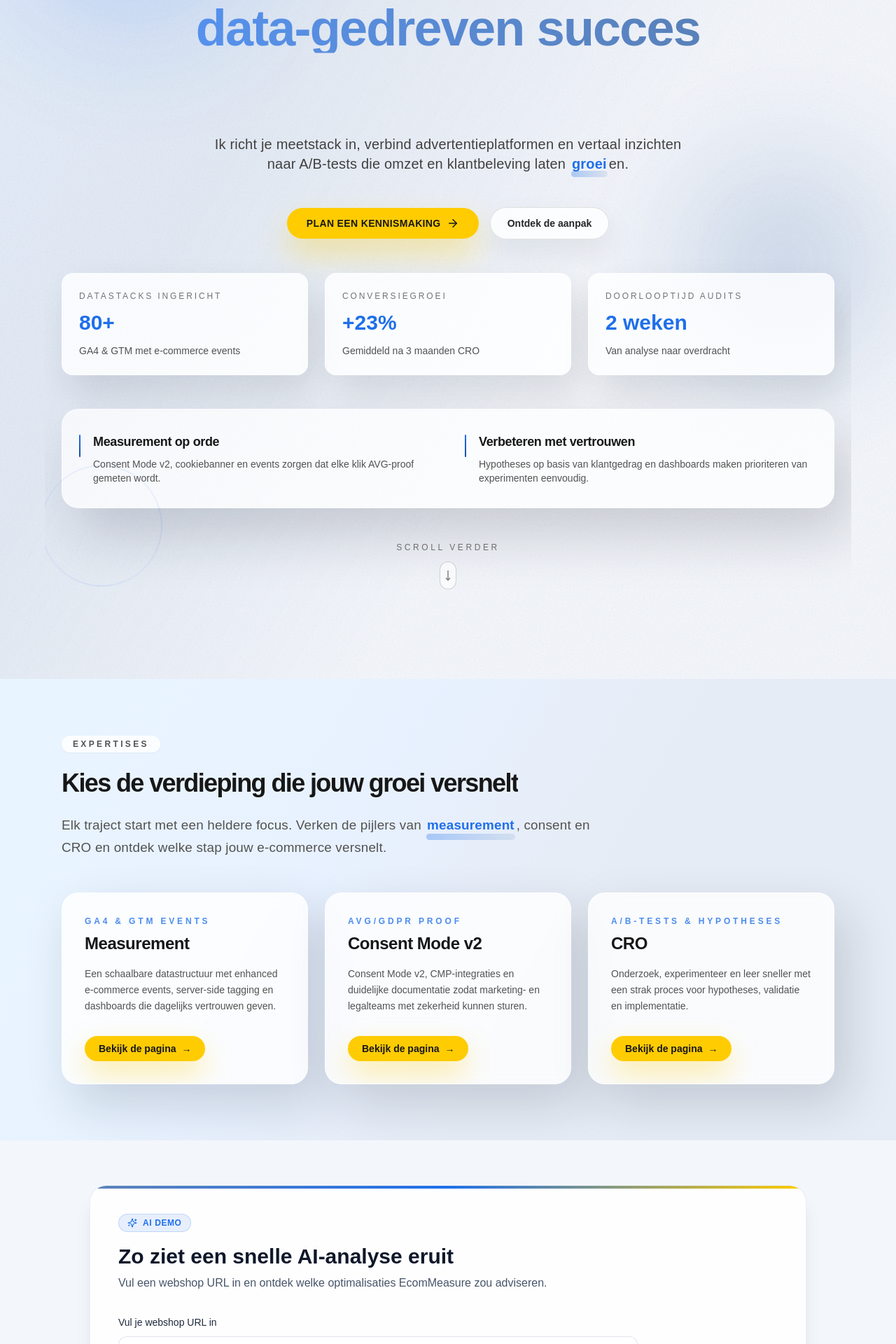
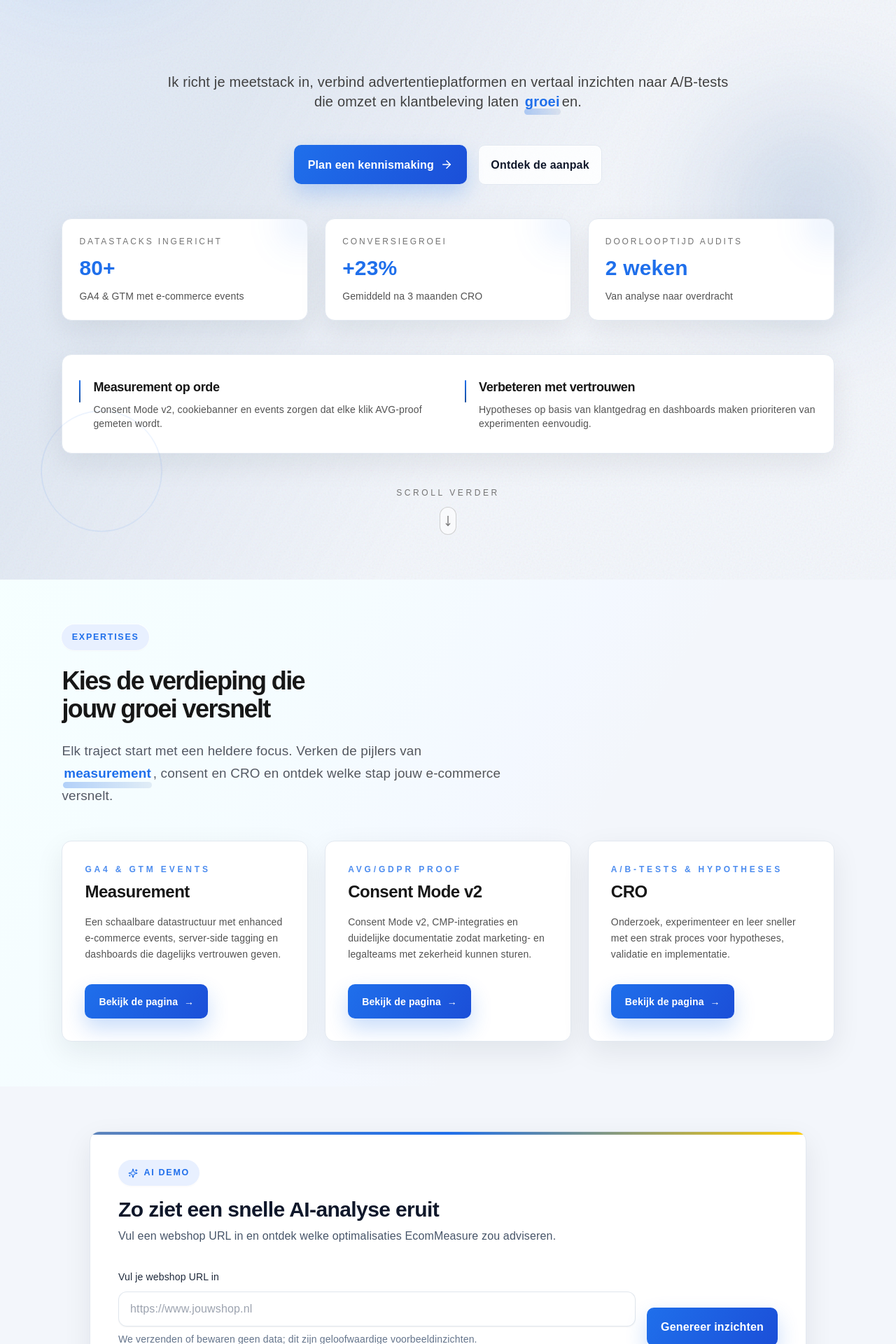
Before and after one commit to ProjectBibo/EcomMeasure3, a React (Vite) app: page / in a window 1280 px wide. Shown: the part 400-2320 px from the top of the page at 70% size. Built offline with nearby package versions, Linux system fonts and the light colour scheme.

Commit message:
refactor(ui): world-class clean UX system + site-wide redesign

```diff
--- a/src/components/AiInsightDemo.jsx
+++ b/src/components/AiInsightDemo.jsx
@@ -69,17 +69,18 @@ export default function AiInsightDemo() {
   };
 
   return (
-    <section className="relative w-full px-4 py-16 sm:px-6 lg:px-8">
-      <div className="relative mx-auto flex w-full max-w-5xl flex-col overflow-hidden rounded-3xl border border-slate-200/70 bg-white/85 p-8 shadow-xl backdrop-blur dark:border-slate-700/70 dark:bg-slate-900/70 md:p-10">
+    <section className="section-shell">
+      <div className="layout-shell">
+        <div className="relative mx-auto flex w-full max-w-5xl flex-col overflow-hidden card-surface bg-white/95 p-8 md:p-10 dark:bg-white/5">
           <div className="pointer-events-none absolute inset-x-0 top-0 h-1 bg-gradient-to-r from-brand-teal/70 via-brand-blue to-brand-yellow dark:via-brand-blue/90" aria-hidden="true" />
           <div className="mb-8 flex flex-col gap-4 md:flex-row md:items-end md:justify-between">
             <div>
-            <span className="inline-flex items-center gap-2 rounded-full border border-brand-blue/20 bg-brand-blue/10 px-3 py-1 text-xs font-semibold uppercase tracking-wider text-brand-blue dark:border-brand-blue/30 dark:bg-brand-blue/15 dark:text-brand-yellow">
+              <span className="eyebrow shadow-sm ring-1 ring-white/70 backdrop-blur dark:ring-white/10">
                 <Sparkles className="h-3.5 w-3.5" aria-hidden="true" />
                 {copy.badge}
               </span>
               <h2 className="mt-4 text-2xl font-semibold text-slate-900 dark:text-slate-100 sm:text-3xl">{copy.title}</h2>
-            <p className="mt-2 max-w-2xl text-base text-slate-600 dark:text-slate-300">{copy.description}</p>
+              <p className="mt-2 max-w-2xl text-base text-slate-600 dark:text-slate-300 prose-limiter">{copy.description}</p>
             </div>
           </div>
           <form className="flex flex-col gap-4 md:flex-row" onSubmit={handleSubmit}>
@@ -104,19 +105,12 @@ export default function AiInsightDemo() {
               </p>
             </div>
             <div className="md:self-end">
-            <button
-              type="submit"
-              className="inline-flex w-full items-center justify-center gap-2 rounded-xl bg-brand-blue px-5 py-3 text-base font-semibold text-white shadow-lg shadow-brand-blue/25 transition focus-visible:outline focus-visible:outline-2 focus-visible:outline-offset-2 focus-visible:outline-brand-blue hover:bg-brand-teal hover:shadow-brand-teal/30 dark:bg-brand-teal dark:hover:bg-brand-blue"
-            >
+              <button type="submit" className="button-primary px-5 py-3 w-full">
                 {copy.button}
               </button>
             </div>
           </form>
-        <div
-          className="mt-10"
-          role="status"
-          aria-live="polite"
-        >
+          <div className="mt-10" role="status" aria-live="polite">
             {selectedInsights.length > 0 && (
               <div
                 ref={resultsRef}
@@ -152,6 +146,7 @@ export default function AiInsightDemo() {
             )}
           </div>
         </div>
+      </div>
     </section>
   );
 }
--- a/src/components/FocusAreas.jsx
+++ b/src/components/FocusAreas.jsx
@@ -75,17 +75,17 @@ export default function FocusAreas() {
   const navigateWithTransition = useViewTransitionNavigate();
 
   return (
-    <section className="relative overflow-hidden bg-surface-soft py-20 dark:bg-surface-dark">
+    <section className="relative overflow-hidden section-shell">
       <div className="absolute inset-0 pointer-events-none">
         <div className="story-stripe" aria-hidden />
       </div>
-      <div className="relative mx-auto max-w-6xl px-6">
+      <div className="layout-shell">
         <motion.span
           initial={shouldReduceMotion ? false : { opacity: 0, y: 16 }}
           whileInView={shouldReduceMotion ? { opacity: 1 } : { opacity: 1, y: 0 }}
           viewport={shouldReduceMotion ? undefined : { once: true }}
           transition={shouldReduceMotion ? undefined : { duration: 0.6 }}
-          className="inline-flex items-center rounded-full bg-white/80 px-4 py-1 text-xs font-semibold uppercase tracking-[0.28em] text-neutral-600 shadow-sm backdrop-blur dark:bg-white/10 dark:text-gray-300"
+          className="eyebrow shadow-sm ring-1 ring-white/70 backdrop-blur dark:ring-white/10"
         >
           {copy.badge}
         </motion.span>
@@ -94,7 +94,7 @@ export default function FocusAreas() {
           whileInView={shouldReduceMotion ? { opacity: 1 } : { opacity: 1, y: 0 }}
           viewport={shouldReduceMotion ? undefined : { once: true }}
           transition={shouldReduceMotion ? undefined : { delay: 0.1, duration: 0.6 }}
-          className="mt-6 max-w-3xl space-y-4"
+          className="mt-6 max-w-3xl space-y-4 prose-limiter"
         >
           <AnimatedHeading className="vt-heading text-3xl font-bold tracking-tight text-neutral-900 dark:text-white sm:text-4xl">
             {copy.title}
@@ -116,7 +116,7 @@ export default function FocusAreas() {
               viewport={shouldReduceMotion ? undefined : { once: true }}
               transition={shouldReduceMotion ? undefined : { delay: 0.12 * index, duration: 0.55 }}
               data-tilt-card
-              className="group relative flex h-full flex-col overflow-hidden rounded-3xl border border-white/70 bg-white/80 p-8 shadow-[18px_28px_70px_rgba(15,23,42,0.16)] backdrop-blur transition-[box-shadow,transform] duration-500 hover:shadow-[24px_34px_90px_rgba(15,23,42,0.22)] focus-visible:shadow-[24px_34px_90px_rgba(15,23,42,0.22)] dark:border-white/10 dark:bg-white/10 dark:shadow-[18px_30px_80px_rgba(2,6,23,0.55)] dark:hover:shadow-[22px_32px_95px_rgba(2,6,23,0.65)]"
+              className="group relative flex h-full flex-col overflow-hidden card-surface bg-white/95 p-8 dark:bg-white/5"
             >
               <div
                 aria-hidden
@@ -140,7 +140,7 @@ export default function FocusAreas() {
               <div className="mt-8 flex flex-1 items-end">
                 <Link
                   to={card.to}
-                  className="inline-flex items-center gap-2 rounded-full bg-brand-yellow px-5 py-2 text-sm font-semibold text-neutral-900 shadow-[0_18px_40px_rgba(255,204,2,0.35)] transition hover:-translate-y-0.5 hover:bg-brand-yellow-dark hover:shadow-[0_24px_50px_rgba(255,204,2,0.45)] focus:outline-none focus-visible:ring-2 focus-visible:ring-brand-yellow-dark"
+                  className="button-primary px-5 py-2 text-sm"
                   onClick={createViewTransitionClickHandler(navigateWithTransition, card.to)}
                 >
                   {language === "nl" ? "Bekijk de pagina" : "View details"}
--- a/src/components/Hero.jsx
+++ b/src/components/Hero.jsx
@@ -60,18 +60,18 @@ export default function Hero() {
   const activePhrase = rotatingPhrases[phraseIndex] ?? "";
 
   return (
-    <section id="hero" data-snap-section className="relative isolate overflow-hidden">
+    <section id="hero" data-snap-section className="relative isolate overflow-hidden section-shell">
       <div className="story-stripe" aria-hidden />
-      <div className="glow-orb glow-orb--primary -top-32 -left-24 h-[36rem] w-[36rem]" aria-hidden />
-      <div className="glow-orb glow-orb--primary-soft top-1/3 -right-20 h-[30rem] w-[30rem]" aria-hidden />
+      <div className="glow-orb glow-orb--primary -top-32 -left-24 h-[28rem] w-[28rem] opacity-70" aria-hidden />
+      <div className="glow-orb glow-orb--primary-soft top-1/3 -right-20 h-[26rem] w-[26rem] opacity-70" aria-hidden />
       <div className="grain-overlay" aria-hidden />
 
-      <div className="relative max-w-6xl mx-auto px-6 py-28 sm:py-32 flex flex-col items-center text-center gap-12 vt-hero-visual">
+      <div className="layout-shell relative flex flex-col items-center text-center gap-12">
         <motion.span
           initial={shouldReduceMotion ? false : { opacity: 0, y: -12 }}
           animate={{ opacity: 1, y: 0 }}
           transition={shouldReduceMotion ? undefined : { duration: 0.7, ease: "easeOut" }}
-          className="inline-flex items-center gap-2 rounded-full border border-white/70 bg-white/80 px-4 py-1 text-xs font-semibold uppercase tracking-[0.2em] text-neutral-700 shadow-sm backdrop-blur dark:border-white/20 dark:bg-white/10 dark:text-white"
+          className="eyebrow shadow-sm ring-1 ring-white/70 backdrop-blur dark:ring-white/10"
         >
           <Sparkles size={14} /> {t.badge}
         </motion.span>
@@ -80,7 +80,7 @@ export default function Hero() {
           initial={shouldReduceMotion ? false : { opacity: 0, y: 40 }}
           animate={{ opacity: 1, y: 0 }}
           transition={shouldReduceMotion ? undefined : { duration: 0.8, ease: "easeOut" }}
-          className="text-balance text-4xl sm:text-5xl md:text-6xl lg:text-7xl font-extrabold tracking-tight leading-tight text-neutral-900 dark:text-white vt-hero-title focus:outline-none"
+          className="text-balance font-extrabold tracking-tight leading-tight text-neutral-900 dark:text-white vt-hero-title focus:outline-none"
           data-focus-target
           tabIndex={-1}
         >
@@ -149,7 +149,7 @@ export default function Hero() {
           language={language}
           highlight
           delay={0.18}
-          className="mx-auto max-w-2xl text-lg sm:text-xl text-neutral-700 dark:text-gray-300"
+          className="mx-auto max-w-3xl text-lg sm:text-xl text-neutral-700 dark:text-gray-300 prose-limiter"
         />
 
         <motion.div
@@ -159,17 +159,17 @@ export default function Hero() {
           className="flex flex-wrap items-center justify-center gap-4"
         >
           <MotionLink
-            whileHover={shouldReduceMotion ? undefined : { scale: 1.01 }}
-            whileTap={shouldReduceMotion ? undefined : { scale: 0.97 }}
+            whileHover={shouldReduceMotion ? undefined : { scale: 1.005 }}
+            whileTap={shouldReduceMotion ? undefined : { scale: 0.98 }}
             to="/contact"
-            className="inline-flex items-center gap-2 rounded-full bg-brand-yellow px-7 py-3 text-sm font-semibold uppercase tracking-wide text-neutral-900 shadow-[0_22px_44px_rgba(255,204,2,0.35)] transition hover:-translate-y-0.5 hover:bg-brand-yellow-dark focus:outline-none focus-visible:ring-2 focus-visible:ring-brand-yellow-dark focus-visible:ring-offset-2"
+            className="button-primary"
             onClick={handlePrimaryCtaClick}
           >
             {t.primaryCta} <ArrowRight size={18} />
           </MotionLink>
           <Link
             to="/measurement"
-            className="inline-flex items-center gap-2 rounded-full border border-neutral-300/70 bg-white/80 px-6 py-3 text-sm font-semibold text-neutral-800 shadow-[inset_0_1px_0_rgba(255,255,255,0.85),0_18px_40px_rgba(15,23,42,0.08)] backdrop-blur transition hover:-translate-y-0.5 hover:shadow-[inset_0_1px_0_rgba(255,255,255,0.9),0_24px_55px_rgba(15,23,42,0.16)] dark:border-white/15 dark:bg-white/10 dark:text-gray-100 dark:shadow-[inset_0_1px_0_rgba(255,255,255,0.18),0_20px_50px_rgba(2,6,23,0.5)]"
+            className="button-secondary"
             onClick={handleSecondaryCtaClick}
           >
             {t.secondaryCta}
@@ -186,7 +186,7 @@ export default function Hero() {
             <div
               key={item.label}
               data-tilt-card
-              className="group relative overflow-hidden rounded-2xl border border-white/60 bg-white/80 px-6 py-6 text-left shadow-[12px_24px_50px_rgba(15,23,42,0.12)] backdrop-blur transition-[box-shadow,transform] duration-500 hover:shadow-[18px_32px_70px_rgba(15,23,42,0.24)] focus-visible:shadow-[18px_32px_70px_rgba(15,23,42,0.24)] dark:border-white/10 dark:bg-white/10 dark:shadow-[12px_24px_55px_rgba(2,6,23,0.6)] dark:hover:shadow-[16px_28px_70px_rgba(2,6,23,0.68)]"
+              className="group relative overflow-hidden card-surface px-6 py-6 text-left bg-white/95 dark:bg-white/5"
             >
               <div
                 className="pointer-events-none absolute inset-0 rounded-2xl opacity-0 transition-opacity duration-500 group-hover:opacity-100"
@@ -196,8 +196,8 @@ export default function Hero() {
                     "inset 2px 2px 6px rgba(255,255,255,0.6), inset -8px -12px 24px rgba(148,163,184,0.25)",
                 }}
               />
-              <div className="pointer-events-none absolute inset-0 rounded-2xl bg-gradient-to-br from-white/65 via-white/10 to-transparent opacity-0 transition-opacity duration-500 group-hover:opacity-100 dark:from-white/15 dark:via-transparent dark:to-transparent" aria-hidden />
-              <div className="absolute -top-6 -right-6 h-20 w-20 rounded-full bg-brand-blue/12 blur-xl transition group-hover:scale-125" aria-hidden />
+              <div className="pointer-events-none absolute inset-0 rounded-2xl bg-gradient-to-br from-white/75 via-white/20 to-transparent opacity-0 transition-opacity duration-500 group-hover:opacity-100 dark:from-white/10 dark:via-transparent dark:to-transparent" aria-hidden />
+              <div className="absolute -top-6 -right-6 h-16 w-16 rounded-full bg-brand-blue/10 blur-xl" aria-hidden />
               <div className="text-xs font-medium uppercase tracking-[0.24em] text-neutral-500 dark:text-gray-400">{item.label}</div>
               <div className="mt-3 text-3xl font-bold text-brand-blue dark:text-brand-blue">{item.value}</div>
               <p className="mt-3 text-sm text-neutral-600 dark:text-gray-300">{item.helper}</p>
@@ -210,7 +210,7 @@ export default function Hero() {
           animate={{ opacity: 1, y: 0 }}
           transition={shouldReduceMotion ? undefined : { delay: 0.25, duration: 0.7 }}
           data-tilt-card
-          className="vt-hero-media relative w-full rounded-3xl border border-white/60 bg-white/70 px-6 py-8 text-left shadow-[24px_38px_80px_rgba(15,23,42,0.18)] backdrop-blur-xl transition-[box-shadow,transform] duration-500 focus-visible:shadow-[26px_40px_96px_rgba(15,23,42,0.22)] dark:border-white/10 dark:bg-white/5 dark:shadow-[24px_40px_90px_rgba(2,6,23,0.55)]"
+          className="vt-hero-media relative w-full card-surface bg-white/90 px-6 py-8 text-left shadow-lg dark:bg-white/5"
         >
           <div className="absolute -left-10 top-1/2 hidden h-48 w-48 -translate-y-1/2 rounded-full border border-brand-blue/30 md:block" style={{ animation: "pulse-ring 3.5s infinite" }} aria-hidden />
           <div className="grid gap-6 md:grid-cols-2 md:gap-12">
--- a/src/index.css
+++ b/src/index.css
@@ -9,10 +9,37 @@
   --motion-duration-long: 480ms;
   --motion-ease-standard: cubic-bezier(0.16, 1, 0.3, 1);
   --motion-ease-emphasized: cubic-bezier(0.83, 0, 0.17, 1);
-  --focus-ring-primary: rgba(255, 204, 2, 0.65);
-  --focus-ring-secondary: rgba(31, 111, 235, 0.55);
-  --focus-ring-offset-light: rgba(255, 255, 255, 0.9);
-  --focus-ring-offset-dark: rgba(8, 15, 30, 0.92);
+  --focus-ring-primary: rgba(22, 101, 216, 0.75);
+  --focus-ring-secondary: rgba(255, 204, 2, 0.6);
+  --focus-ring-offset-light: rgba(255, 255, 255, 0.96);
+  --focus-ring-offset-dark: rgba(8, 12, 22, 0.96);
+  --bg-page: #f7f8fb;
+  --bg-surface: #ffffff;
+  --bg-muted: #f0f2f6;
+  --text-strong: #0f172a;
+  --text-body: #1f2937;
+  --text-muted: #4b5563;
+  --border-subtle: #e2e8f0;
+  --shadow-soft: 0 20px 60px rgba(15, 23, 42, 0.12);
+  --shadow-card: 0 14px 40px rgba(15, 23, 42, 0.08);
+  --radius-card: 14px;
+  --radius-button: 10px;
+  --radius-pill: 999px;
+  --primary: #1f6feb;
+  --primary-strong: #1b4fd8;
+  --primary-soft: #e8f0ff;
+  --accent: #ffcc02;
+  --accent-strong: #e6b700;
+  --spacing-1: 4px;
+  --spacing-2: 8px;
+  --spacing-3: 12px;
+  --spacing-4: 16px;
+  --spacing-5: 20px;
+  --spacing-6: 24px;
+  --spacing-8: 32px;
+  --spacing-10: 40px;
+  --spacing-12: 48px;
+  --spacing-16: 64px;
   color-scheme: light dark;
 }
 
@@ -20,17 +47,202 @@ html {
   scroll-behavior: smooth;
   scroll-padding-top: var(--header-offset);
   scroll-snap-type: y proximity;
-  background-color: #f3f6fb;
+  background-color: var(--bg-page);
 }
 
 body {
   min-height: 100vh;
-  background-image: radial-gradient(circle at 20% 20%, rgba(31, 111, 235, 0.12), transparent 55%),
-    radial-gradient(circle at 80% 0%, rgba(24, 79, 158, 0.08), transparent 60%),
-    linear-gradient(180deg, rgba(255, 255, 255, 0.98), rgba(238, 242, 248, 0.96));
-  background-attachment: fixed;
-  transition: background 240ms ease, color 240ms ease;
-  backdrop-filter: saturate(120%);
+  background: radial-gradient(circle at 5% 12%, rgba(31, 111, 235, 0.06), transparent 40%),
+    radial-gradient(circle at 90% 16%, rgba(24, 79, 158, 0.08), transparent 45%),
+    linear-gradient(180deg, #fbfcfe 0%, #f4f6fb 28%, #f6f8fc 100%);
+  transition: background 220ms ease, color 220ms ease;
+  color: var(--text-body);
+  font-family: "Inter", "IBM Plex Sans", system-ui, -apple-system, "Segoe UI", sans-serif;
+  line-height: 1.7;
+  letter-spacing: 0.01em;
+}
+
+.layout-shell {
+  width: 100%;
+  max-width: 1180px;
+  margin-inline: auto;
+  padding-inline: clamp(1.25rem, 3vw, 2.5rem);
+}
+
+.section-shell {
+  padding-block: clamp(3.25rem, 5vw, 5.5rem);
+}
+
+.prose-limiter {
+  max-width: 72ch;
+}
+
+.card-surface {
+  background: var(--bg-surface);
+  border: 1px solid var(--border-subtle);
+  border-radius: var(--radius-card);
+  box-shadow: var(--shadow-card);
+  transition: transform var(--motion-duration-medium) var(--motion-ease-standard),
+    box-shadow var(--motion-duration-medium) var(--motion-ease-standard),
+    border-color var(--motion-duration-medium) var(--motion-ease-standard);
+}
+
+.card-surface:hover,
+.card-surface:focus-visible {
+  transform: translateY(-2px);
+  box-shadow: var(--shadow-soft);
+  border-color: color-mix(in srgb, var(--primary) 22%, var(--border-subtle));
+  outline: none;
+}
+
+.muted-surface {
+  background: var(--bg-muted);
+  border: 1px solid var(--border-subtle);
+}
+
+.eyebrow {
+  display: inline-flex;
+  align-items: center;
+  gap: 0.5rem;
+  padding: 0.5rem 0.9rem;
+  border-radius: var(--radius-pill);
+  background: var(--primary-soft);
+  color: var(--primary);
+  font-weight: 600;
+  font-size: 0.78rem;
+  letter-spacing: 0.14em;
+  text-transform: uppercase;
+}
+
+.pill {
+  display: inline-flex;
+  align-items: center;
+  gap: 0.4rem;
+  padding: 0.45rem 0.85rem;
+  border-radius: var(--radius-pill);
+  background: var(--bg-muted);
+  color: var(--text-body);
+  border: 1px solid var(--border-subtle);
+  font-weight: 600;
+}
+
+.button-primary {
+  display: inline-flex;
+  align-items: center;
+  justify-content: center;
+  gap: 0.55rem;
+  padding: 0.9rem 1.25rem;
+  border-radius: var(--radius-button);
+  background: linear-gradient(120deg, var(--primary), var(--primary-strong));
+  color: #fff;
+  font-weight: 700;
+  letter-spacing: 0.01em;
+  box-shadow: 0 14px 30px rgba(31, 111, 235, 0.24);
+  transition: transform var(--motion-duration-medium) var(--motion-ease-standard),
+    box-shadow var(--motion-duration-medium) var(--motion-ease-standard),
+    filter var(--motion-duration-medium) var(--motion-ease-standard);
+}
+
+.button-primary:hover {
+  transform: translateY(-1px);
+  filter: brightness(1.02);
+  box-shadow: 0 16px 34px rgba(27, 79, 216, 0.28);
+}
+
+.button-primary:focus-visible {
+  outline: 3px solid var(--focus-ring-primary);
+  outline-offset: 3px;
+}
+
+.button-secondary {
+  display: inline-flex;
+  align-items: center;
+  justify-content: center;
+  gap: 0.55rem;
+  padding: 0.85rem 1.1rem;
+  border-radius: var(--radius-button);
+  border: 1px solid var(--border-subtle);
+  background: rgba(255, 255, 255, 0.8);
+  color: var(--text-strong);
+  font-weight: 650;
+  transition: background var(--motion-duration-medium) var(--motion-ease-standard),
+    border-color var(--motion-duration-medium) var(--motion-ease-standard),
+    transform var(--motion-duration-medium) var(--motion-ease-standard);
+  box-shadow: inset 0 1px 0 rgba(255, 255, 255, 0.9);
+}
+
+.button-secondary:hover {
+  transform: translateY(-1px);
+  border-color: color-mix(in srgb, var(--primary) 22%, var(--border-subtle));
+}
+
+.button-secondary:focus-visible {
+  outline: 3px solid var(--focus-ring-secondary);
+  outline-offset: 3px;
+}
+
+.divider {
+  height: 1px;
+  width: 100%;
+  background: var(--border-subtle);
+  opacity: 0.8;
+}
+
+input,
+textarea,
+select {
+  border-radius: 12px;
+  border: 1px solid var(--border-subtle);
+  background: rgba(255, 255, 255, 0.9);
+  padding: 0.75rem 0.9rem;
+  color: var(--text-body);
+  transition: border-color var(--motion-duration-short) var(--motion-ease-standard),
+    box-shadow var(--motion-duration-short) var(--motion-ease-standard);
+}
+
+input:focus-visible,
+textarea:focus-visible,
+select:focus-visible {
+  outline: none;
+  border-color: color-mix(in srgb, var(--primary) 35%, var(--border-subtle));
+  box-shadow: 0 0 0 3px color-mix(in srgb, var(--primary) 15%, transparent);
+}
+
+@layer base {
+  h1,
+  h2,
+  h3,
+  h4,
+  h5,
+  h6 {
+    color: var(--text-strong);
+    font-weight: 700;
+    letter-spacing: -0.02em;
+  }
+
+  h1 {
+    font-size: clamp(2.4rem, 2.2rem + 1vw, 3.3rem);
+    line-height: 1.05;
+  }
+
+  h2 {
+    font-size: clamp(1.9rem, 1.6rem + 0.7vw, 2.5rem);
+    line-height: 1.15;
+  }
+
+  h3 {
+    font-size: clamp(1.3rem, 1.15rem + 0.4vw, 1.8rem);
+    line-height: 1.2;
+  }
+
+  p {
+    color: var(--text-body);
+    max-width: 70ch;
+  }
+
+  a {
+    color: inherit;
+  }
 }
 
 @supports (view-transition-name: hero-title) {
@@ -129,10 +341,11 @@ body {
 }
 
 .dark body {
-  background-image: radial-gradient(circle at 15% 25%, rgba(31, 111, 235, 0.22), transparent 55%),
-    radial-gradient(circle at 75% 15%, rgba(24, 79, 158, 0.18), transparent 60%),
-    linear-gradient(180deg, rgba(7, 16, 31, 0.97), rgba(5, 12, 24, 0.94));
+  background-image: radial-gradient(circle at 18% 22%, rgba(31, 111, 235, 0.18), transparent 50%),
+    radial-gradient(circle at 82% 10%, rgba(24, 79, 158, 0.16), transparent 55%),
+    linear-gradient(180deg, #0a1020 0%, #0b1327 100%);
   background-color: #050b16;
+  color: #e5e7eb;
 }
 
 [data-snap-section] {
```
Also changed, not shown: src/pages/Measurement.jsx (+4 -4 lines). Lines whose indentation alone changed are shown as unchanged.
